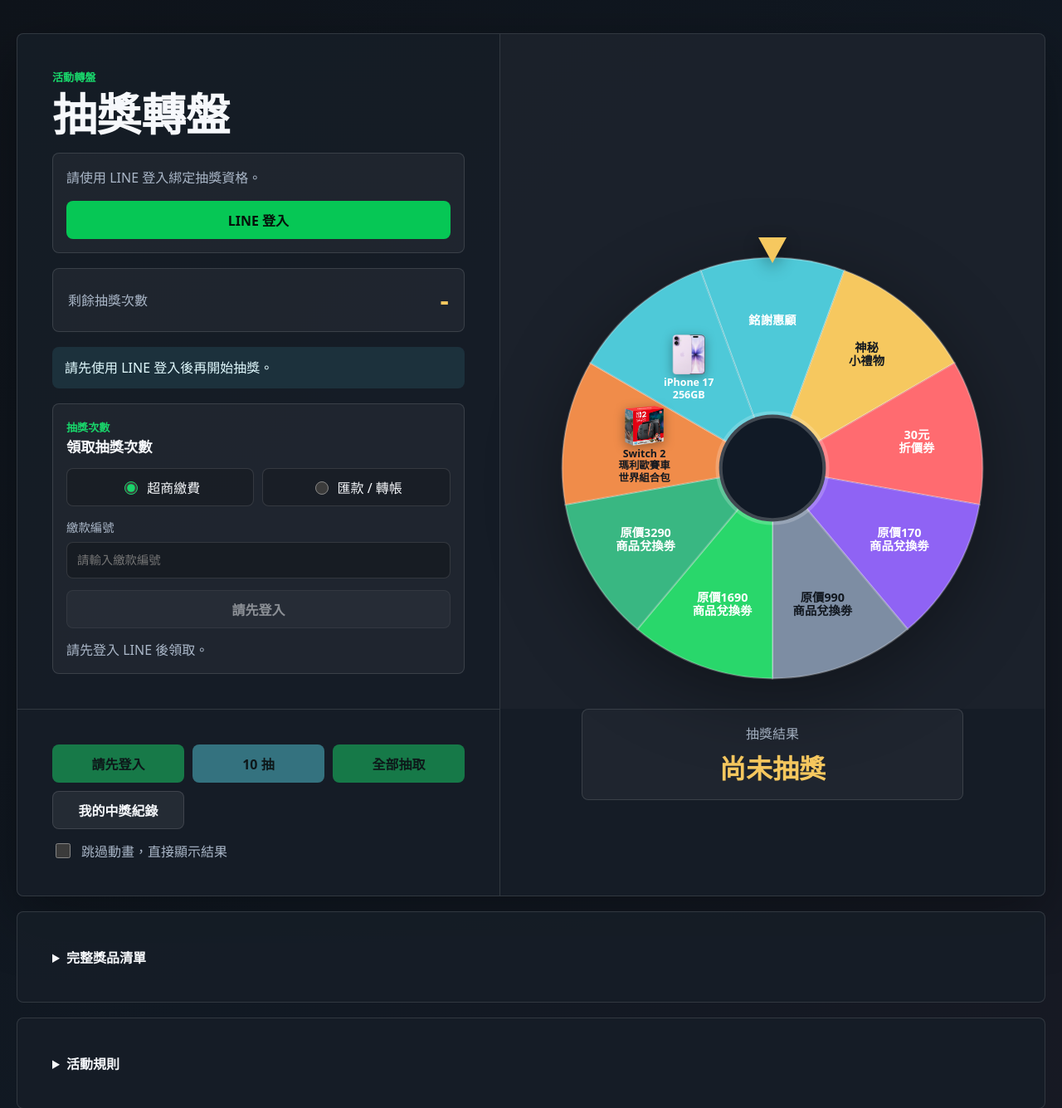
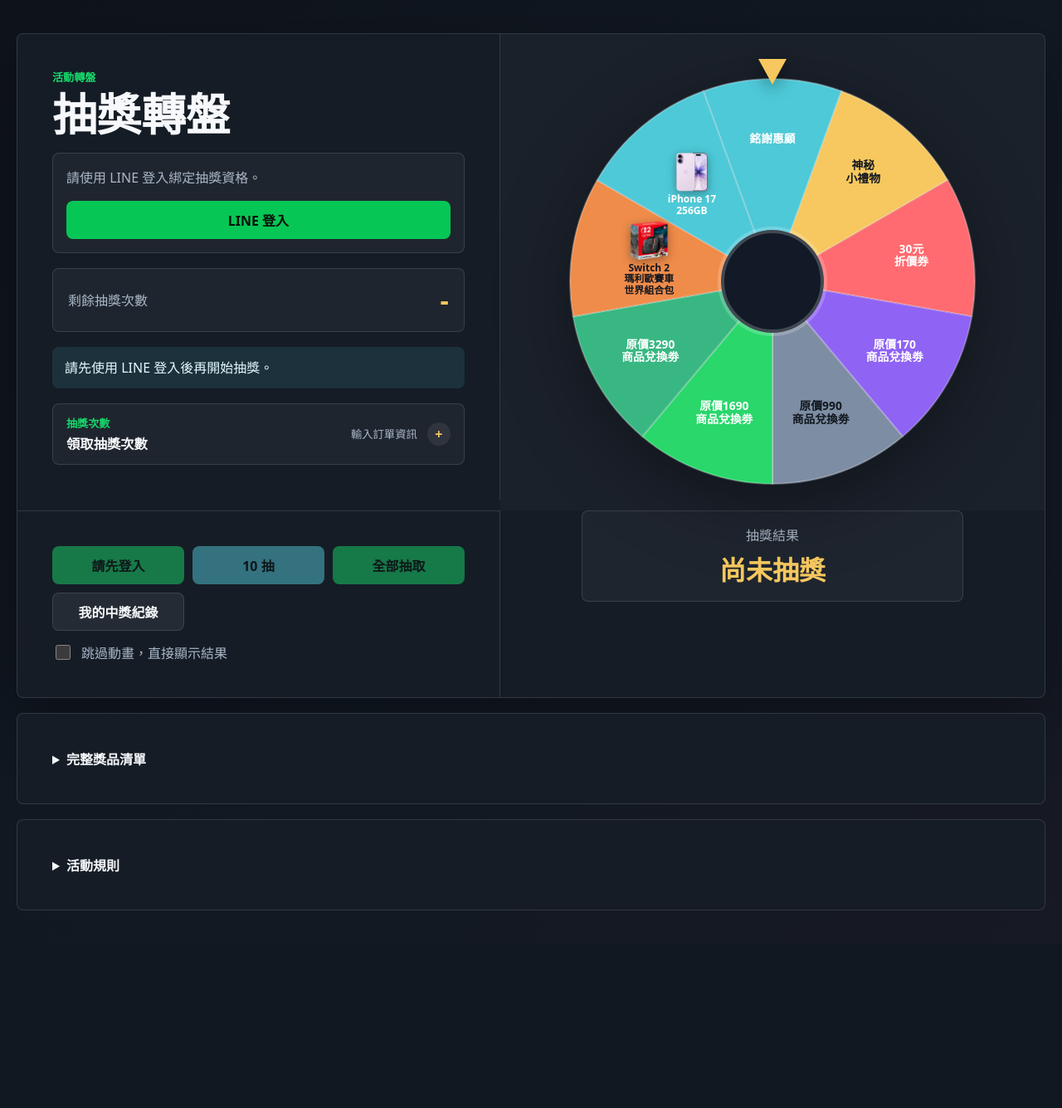
Before and after one commit to liyas10222/line-lottery, a Flask app: page /lottery in a window 1280 px wide. Shown: the top 1335 px of the page at 83% size. After the commit the page ends 1097 px from the top, so only its background shows below. Run offline with Flask 3, Linux system fonts and the light colour scheme; data that the repository does not hold is empty; some libraries are stand-ins or nearby versions.

Commit message:
Compact lottery claim panel layout

```diff
--- a/static/css/style.css
+++ b/static/css/style.css
@@ -270,16 +270,60 @@ h3 {
 }
 
 .claim-card {
-  display: grid;
-  gap: 14px;
-  padding: 16px;
-}
-
-.claim-card-heading {
+  padding: 0;
+  overflow: hidden;
+}
+
+.claim-summary {
+  min-height: 58px;
+  padding: 13px 16px;
   display: flex;
   align-items: center;
   justify-content: space-between;
   gap: 12px;
+  cursor: pointer;
+  list-style: none;
+}
+
+.claim-summary::-webkit-details-marker {
+  display: none;
+}
+
+.claim-summary::after {
+  content: "+";
+  width: 28px;
+  height: 28px;
+  display: grid;
+  place-items: center;
+  border-radius: 999px;
+  background: rgba(255, 255, 255, .07);
+  color: var(--gold);
+  font-weight: 900;
+}
+
+.claim-details[open] .claim-summary::after {
+  content: "−";
+}
+
+.claim-summary > span {
+  display: grid;
+  gap: 3px;
+}
+
+.claim-summary strong {
+  font-size: 1.02rem;
+}
+
+.claim-summary small {
+  margin-left: auto;
+  color: var(--muted);
+}
+
+.claim-body {
+  display: grid;
+  gap: 12px;
+  padding: 0 16px 16px;
+  border-top: 1px solid var(--border);
 }
 
 .claim-mode-group {
@@ -310,7 +354,7 @@ h3 {
 
 .claim-fields {
   display: grid;
-  gap: 12px;
+  gap: 10px;
 }
 
 .claim-fields label {
@@ -322,7 +366,7 @@ h3 {
 
 .claim-input {
   width: 100%;
-  min-height: 44px;
+  min-height: 42px;
   padding: 10px 12px;
   border: 1px solid var(--border);
   border-radius: 8px;
@@ -343,6 +387,7 @@ h3 {
   margin: 0;
   color: var(--muted);
   line-height: 1.5;
+  font-size: .9rem;
 }
 
 .claim-result.is-error {
@@ -1349,31 +1394,34 @@ h3 {
     grid-template-areas:
       "profile wheel"
       "controls result";
-    align-items: stretch;
+    align-items: start;
   }
 
   .profile-panel {
     border-right: 1px solid var(--border);
     border-bottom: 0;
+    align-content: start;
   }
 
   .lottery-controls-panel {
     border-top: 1px solid var(--border);
     border-right: 1px solid var(--border);
+    align-self: stretch;
   }
 
   .wheel-panel {
-    align-content: end;
-    padding-bottom: 20px;
+    align-content: start;
+    padding-top: clamp(22px, 3.2vw, 38px);
+    padding-bottom: 16px;
   }
 
   .wheel-wrap {
-    width: min(46vw, 540px);
+    width: min(43vw, 520px);
   }
 
   .result-box {
     align-self: start;
-    margin: 0 auto clamp(20px, 4vw, 42px);
+    margin: 0 auto clamp(18px, 3vw, 34px);
   }
 
   .admin-grid {
@@ -1459,6 +1507,18 @@ h3 {
     align-items: flex-start;
   }
 
+  .claim-summary {
+    padding: 12px 14px;
+  }
+
+  .claim-summary small {
+    display: none;
+  }
+
+  .claim-body {
+    padding: 0 14px 14px;
+  }
+
   .avatar {
     width: 64px;
     height: 64px;
--- a/static/js/app.js
+++ b/static/js/app.js
@@ -435,6 +435,11 @@ function setClaimResult(text, isError = false) {
   message.classList.toggle("is-error", isError);
 }
 
+function openClaimCard() {
+  const claimCard = document.getElementById("claimCard");
+  if (claimCard) claimCard.open = true;
+}
+
 async function claimSpins() {
   if (!state.profile || state.claiming || state.spinning) {
     setClaimResult("請先登入 LINE 後再領取。", true);
@@ -467,6 +472,7 @@ async function claimSpins() {
   }
 
   state.claiming = true;
+  openClaimCard();
   updateSpinButtons();
   setClaimResult("正在確認訂單資料...");
 
--- a/templates/lottery.html
+++ b/templates/lottery.html
@@ -48,14 +48,16 @@
 
         <div id="message" class="message">正在初始化 LIFF...</div>
 
-        <section class="claim-card" aria-labelledby="claimTitle">
-          <div class="claim-card-heading">
-            <div>
+        <details id="claimCard" class="claim-card claim-details">
+          <summary class="claim-summary">
+            <span>
               <span class="profile-label">抽獎次數</span>
-              <h2 id="claimTitle">領取抽獎次數</h2>
-            </div>
-          </div>
+              <strong id="claimTitle">領取抽獎次數</strong>
+            </span>
+            <small>輸入訂單資訊</small>
+          </summary>
 
+          <div class="claim-body">
             <div class="claim-mode-group" role="radiogroup" aria-label="付款方式">
               <label>
                 <input type="radio" name="claimType" value="store" checked>
@@ -87,7 +89,8 @@
 
             <button id="claimSpinsButton" class="ghost-button claim-button" type="button" disabled>領取抽獎次數</button>
             <p id="claimResult" class="claim-result">請先登入 LINE 後領取。</p>
-        </section>
+          </div>
+        </details>
 
       </div>
 
```
Lines whose indentation alone changed are shown as unchanged.
